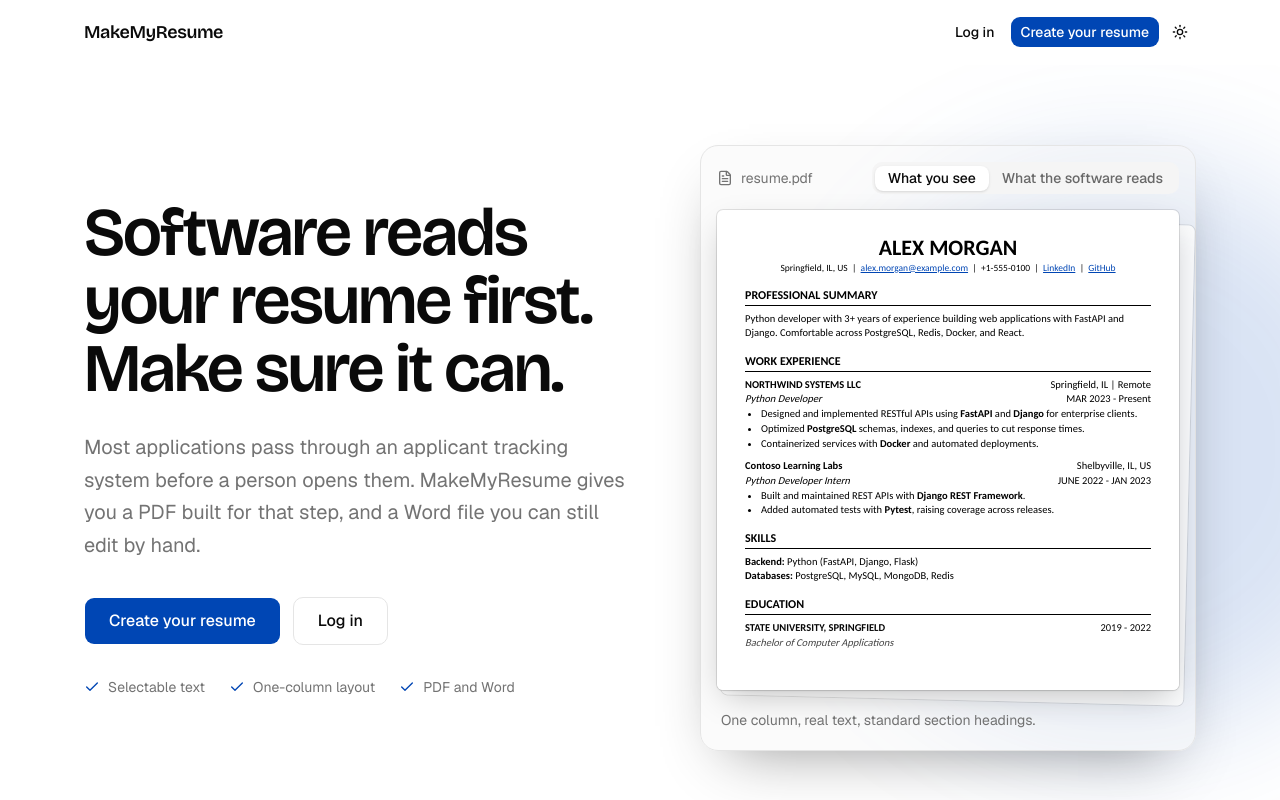
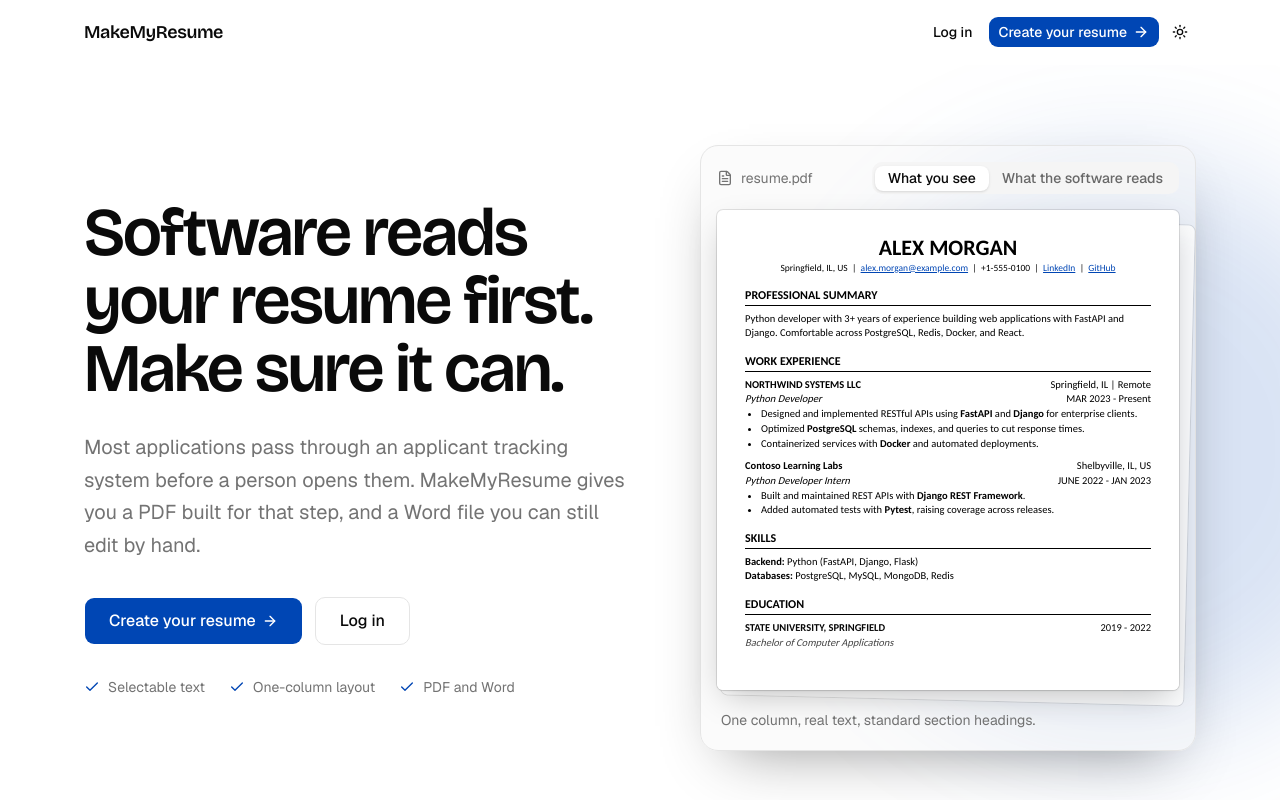
Before and after one commit to mdfarhankc/LegibleCV, a Next.js app in the folder client/: page / in a window 1280 px wide. Shown: the top 800 px of the page. Built offline with nearby package versions, Linux system fonts and the light colour scheme; no server answers.

Commit message:
Show Dashboard on the landing page when signed in

```diff
--- a/client/src/app/page.tsx
+++ b/client/src/app/page.tsx
@@ -1,11 +1,12 @@
-import { Check, FileText, FileType, X } from "lucide-react";
+import { ArrowRight, Check, FileText, FileType, X } from "lucide-react";
 import Link from "next/link";
 
 import { resumeFont } from "@/app/fonts";
 import { AtsDemo } from "@/components/landing/ats-demo";
 import { ThemeToggle } from "@/components/theme-toggle";
 import { Button } from "@/components/ui/button";
-import { LOGIN_PATH, SIGNUP_PATH } from "@/lib/auth/routes";
+import { getUser } from "@/lib/auth/dal";
+import { DEFAULT_SIGNED_IN_PATH, LOGIN_PATH, SIGNUP_PATH } from "@/lib/auth/routes";
 
 const HERO_FACTS = ["Selectable text", "One-column layout", "PDF and Word"];
 
@@ -74,8 +75,16 @@ const sectionClass = "mx-auto w-full max-w-6xl px-5 py-24";
 const sectionTitleClass =
   "max-w-2xl font-heading text-3xl leading-[1.1] font-semibold tracking-tight text-balance sm:text-[2.75rem]";
 const ctaClass = "h-12 px-6 text-base";
+const arrowClass =
+  "transition-transform duration-200 motion-safe:group-hover/button:translate-x-1";
 
-export default function HomePage() {
+export default async function HomePage() {
+  const signedIn = (await getUser()) !== null;
+  // One main action everywhere on the page: start for visitors, continue for signed-in users.
+  const cta = signedIn
+    ? { href: DEFAULT_SIGNED_IN_PATH, label: "Dashboard" }
+    : { href: SIGNUP_PATH, label: "Create your resume" };
+
   return (
     <div className={`${resumeFont.variable} flex flex-1 flex-col`}>
       <header className="sticky top-0 z-40 border-b border-transparent bg-background/80 backdrop-blur-md">
@@ -84,15 +93,18 @@ export default function HomePage() {
             MakeMyResume
           </Link>
           <div className="ml-auto flex items-center gap-1">
+            {!signedIn && (
               <Button variant="ghost" nativeButton={false} render={<Link href={LOGIN_PATH} />}>
                 Log in
               </Button>
+            )}
             <Button
-              className="hidden sm:inline-flex"
+              className={signedIn ? undefined : "hidden sm:inline-flex"}
               nativeButton={false}
-              render={<Link href={SIGNUP_PATH} />}
+              render={<Link href={cta.href} />}
             >
-              Create your resume
+              {cta.label}
+              <ArrowRight className={arrowClass} aria-hidden="true" />
             </Button>
             <ThemeToggle />
           </div>
@@ -121,10 +133,12 @@ export default function HomePage() {
                   size="lg"
                   className={ctaClass}
                   nativeButton={false}
-                  render={<Link href={SIGNUP_PATH} />}
+                  render={<Link href={cta.href} />}
                 >
-                  Create your resume
+                  {cta.label}
+                  <ArrowRight className={arrowClass} aria-hidden="true" />
                 </Button>
+                {!signedIn && (
                   <Button
                     size="lg"
                     variant="outline"
@@ -134,6 +148,7 @@ export default function HomePage() {
                   >
                     Log in
                   </Button>
+                )}
               </div>
               <ul className="mt-8 flex flex-wrap gap-x-6 gap-y-2 text-sm text-muted-foreground">
                 {HERO_FACTS.map((fact) => (
@@ -244,9 +259,10 @@ export default function HomePage() {
               size="lg"
               className={`${ctaClass} bg-white text-[#0046b4] hover:bg-white/90`}
               nativeButton={false}
-              render={<Link href={SIGNUP_PATH} />}
+              render={<Link href={cta.href} />}
             >
-              Create your resume
+              {cta.label}
+              <ArrowRight className={arrowClass} aria-hidden="true" />
             </Button>
           </div>
         </section>
@@ -257,12 +273,20 @@ export default function HomePage() {
           <span className="font-heading text-base font-semibold text-foreground">MakeMyResume</span>
           <span>Resumes that software can read.</span>
           <nav className="flex gap-6 sm:ml-auto">
+            {signedIn ? (
+              <Link href={DEFAULT_SIGNED_IN_PATH} className="hover:text-foreground">
+                Dashboard
+              </Link>
+            ) : (
+              <>
                 <Link href={LOGIN_PATH} className="hover:text-foreground">
                   Log in
                 </Link>
                 <Link href={SIGNUP_PATH} className="hover:text-foreground">
                   Sign up
                 </Link>
+              </>
+            )}
           </nav>
         </div>
       </footer>
```
Lines whose indentation alone changed are shown as unchanged.
